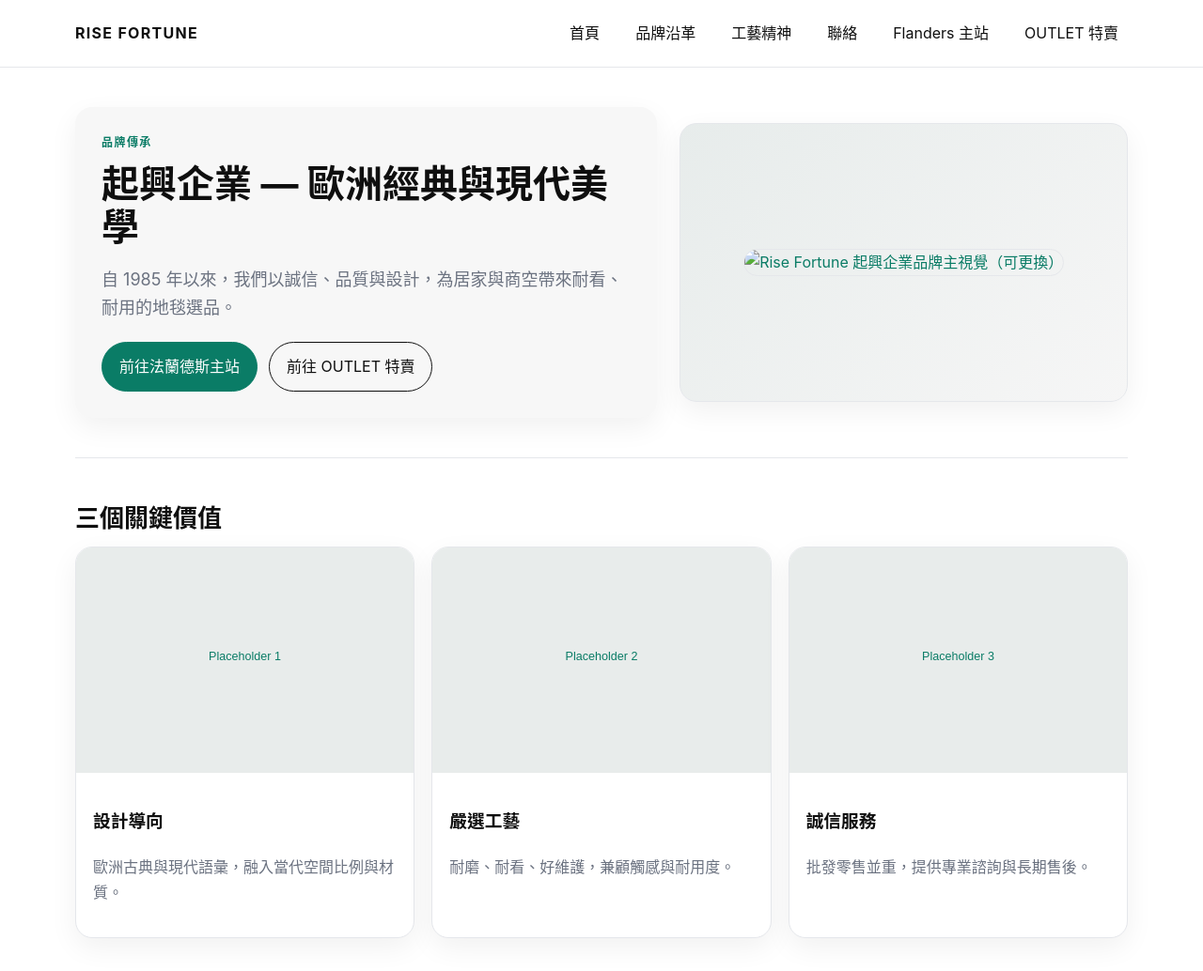
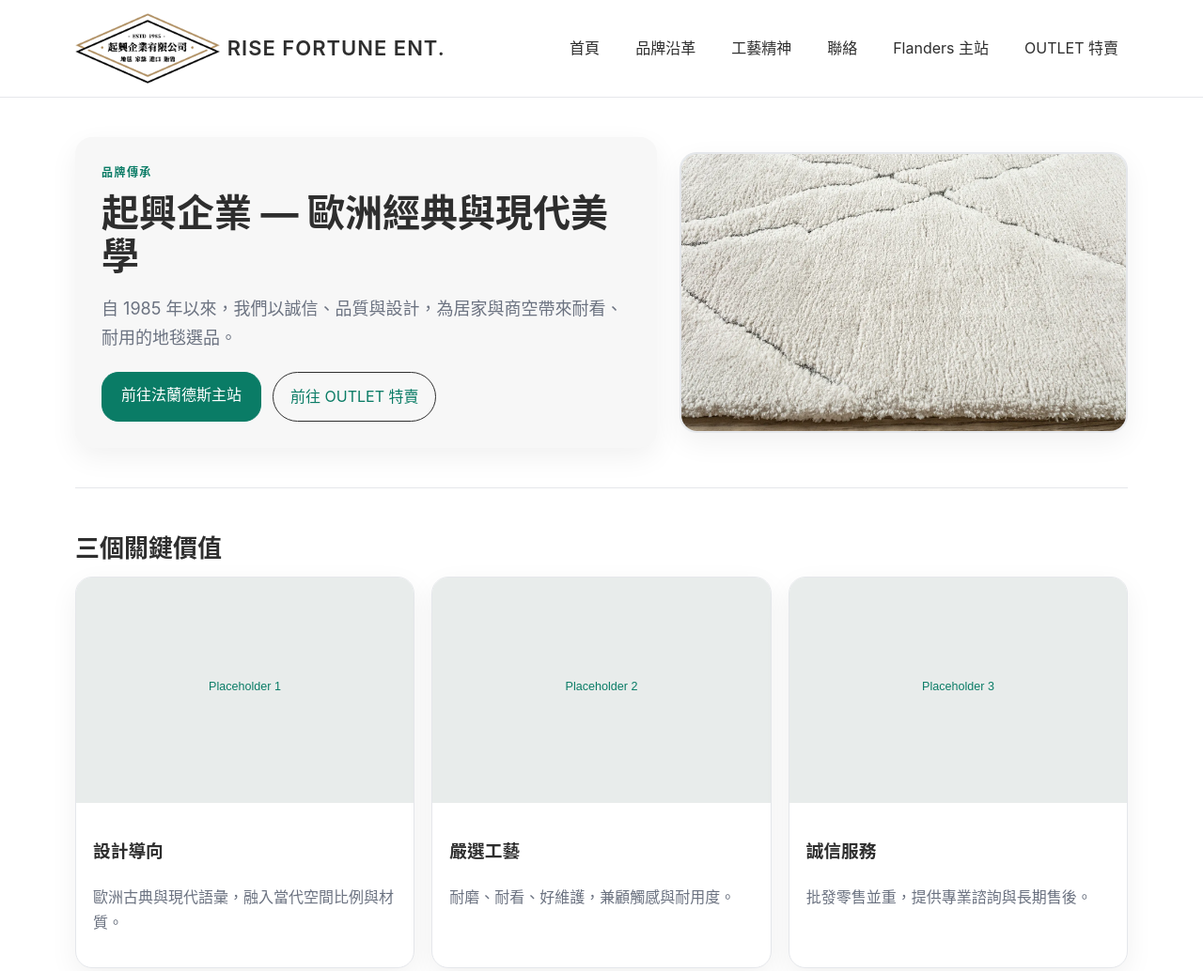
Before and after one commit to ri08628/risefortune, a plain HTML site: page index.html in a window 1280 px wide. Shown: the top 1034 px of the page at 94% size. Drawn offline with Linux system fonts and the light colour scheme.

Commit message:
update logo alignment and button hover styles

```diff
--- a/assets/styles.css
+++ b/assets/styles.css
@@ -1,15 +1,68 @@
 
 :root{
   --bg:#ffffff;
-  --ink:#0f0f0f;
+  --ink:#2E2E2E;         /* Deep Charcoal 文字主色 */
   --muted:#6b7280;
-  --accent:#0a7c66;
+  --accent:#0A7C66;      /* 起興綠 ─ 主色 */
   --accent-ink:#ffffff;
+  --brand-gold:#B38A53;  /* 傳承金 ─ logo/線條/點綴 */
   --border:#e5e7eb;
   --maxw:1120px;
   --radius:18px;
   --shadow:0 10px 30px rgba(0,0,0,.06);
 }
+/* === 互動式按鈕與連結 Hover 效果（不位移版本） === */
+
+/* 主色按鈕（綠） */
+.btn.primary {
+  background-color: var(--accent);
+  color: var(--accent-ink);
+  border-radius: var(--radius);
+  padding: 10px 20px;
+  transition: background-color 0.25s ease, box-shadow 0.25s ease;
+}
+
+/* Hover：亮度+柔光外框 */
+.btn.primary:hover {
+  background-color: color-mix(in srgb, var(--accent) 85%, white);
+  box-shadow: 0 0 10px rgba(10,124,102,0.25); /* 起興綠柔光 */
+}
+
+/* 次要按鈕（白底綠邊） */
+.btn {
+  background-color: transparent;
+  border: 1.5px solid var(--accent);
+  color: var(--accent);
+  border-radius: var(--radius);
+  padding: 10px 20px;
+  transition: background-color 0.25s ease, color 0.25s ease, box-shadow 0.25s ease;
+}
+
+.btn:hover {
+  background-color: color-mix(in srgb, var(--accent) 15%, white);
+  color: var(--accent);
+  box-shadow: 0 0 8px rgba(10,124,102,0.2);
+}
+
+/* 連結（a 標籤） */
+a {
+  color: var(--accent);
+  text-decoration: none;
+  transition: color 0.25s ease, border-color 0.25s ease;
+}
+
+a:hover {
+  color: color-mix(in srgb, var(--accent) 80%, white);
+  border-color: color-mix(in srgb, var(--accent) 80%, white);
+}
+
+/* 按鈕點擊回饋（active） */
+.btn:active {
+  opacity: 0.9;
+  box-shadow: none;
+}
+
+
 *{box-sizing:border-box}
 html,body{margin:0;padding:0;background:var(--bg);color:var(--ink);font:16px/1.7 -apple-system,BlinkMacSystemFont,"Segoe UI",Roboto,Inter,Arial,"Noto Sans CJK TC","PingFang TC","Microsoft JhengHei",sans-serif}
 a{color:inherit;text-decoration:none}
@@ -18,6 +71,26 @@ img{max-width:100%;display:block}
 .header{position:sticky;top:0;background:rgba(255,255,255,.8);backdrop-filter:blur(8px);border-bottom:1px solid var(--border);z-index:30}
 .nav{display:flex;align-items:center;justify-content:space-between;padding:14px 0}
 .logo{font-weight:700;letter-spacing:.08em}
+/* === LOGO 與公司文字緊貼設定 === */
+.logo {
+  display: flex;
+  align-items: center;   /* 垂直置中對齊 */
+  gap: 8px;              /* 控制圖片與文字間距，建議 4~10px */
+}
+
+.logo img {
+  display: block;        /* 移除底部多餘空白 */
+  height: 75px;          /* 你原本的設定 */
+  margin: 0;
+}
+
+.logo-text {
+  font-weight: 600;
+  font-size: 22px;
+  letter-spacing: 1px;
+  color: var(--ink);
+}
+
 .menu{display:flex;gap:18px}
 .menu a{padding:8px 10px;border-radius:10px}
 .menu a:hover{background:var(--border)}
--- a/index.html
+++ b/index.html
@@ -8,7 +8,7 @@
   <!-- EDIT: SEO 描述（建議 80–160 字） -->
   <meta name="description" content="起興企業（Rise Fortune）自 1985 年投入歐洲地毯進口與零售，是『法蘭德斯地毯』品牌的母公司。以誠信、品質與設計，為居家與商空帶來耐看、耐用的選品。">
   <!-- 如果你已放 favicon，取消以下註解並替換路徑 -->
-  <!-- <link rel="icon" href="assets/img/favicon.png" type="image/png"> -->
+  <link rel="icon" href="assets/img/favicon.png" type="image/png">
   <link rel="stylesheet" href="assets/styles.css" />
   <style>
     /* 可選：暫時強調編輯區塊邊框以便辨識（完成後可移除） */
@@ -19,9 +19,12 @@
   <!-- ====================== 頁首（導覽列／Logo） ====================== -->
   <header class="header" data-edit="header">
     <div class="container nav">
-      <!-- EDIT: 左上角 Logo 文字，若改用圖片可以 <img> 取代 -->
-      <!-- 例如：<img src="assets/img/logo.png" alt="Rise Fortune" height="28"> -->
-      <div class="logo">RISE FORTUNE</div>
+      <!-- Logo 與公司名稱緊貼顯示 -->
+<div class="logo">
+  <img src="assets/img/logo.png" alt="Rise Fortune" height="75">
+  <span class="logo-text">RISE FORTUNE ENT.</span>
+</div>
+
 
       <!-- EDIT: 導覽連結文字與順序。若不需要某項可刪除該 <a> -->
       <nav class="menu">
@@ -59,12 +62,22 @@
         <a class="btn" href="https://outlet.rug.com.tw" target="_blank" rel="noopener">前往 OUTLET 特賣</a>
       </div>
     </div>
-
     <!-- EDIT: 主視覺圖片（建議 1600×1000 以上，柔和自然光） -->
     <!-- 將 hero-main.jpg 換成你的圖片檔，或改用 <picture> 提供手機版裁切 -->
+    <!-- ====================== 主視覺圖片（支援 WebP + JPG 備援） ====================== -->
     <div class="hero-img">
-      <img src="assets/img/hero-main.jpg" alt="Rise Fortune 起興企業品牌主視覺（可更換）"
-           style="border-radius:18px; border:1px solid #e5e7eb;">
+    <!-- 使用 <picture> 標籤實現雙格式相容 -->
+      <picture>
+      <!-- 當瀏覽器支援 WebP 時，會優先載入這張（更小更快） -->
+      <source srcset="assets/img/hero-main.webp" type="image/webp">
+      <!-- 不支援 WebP 時，會回退載入 JPG -->
+      <img
+       src="assets/img/hero-main.jpg"
+       alt="Rise Fortune 起興企業品牌主視覺圖"
+        style="border-radius:18px; border:1px solid #e5e7eb;"
+        loading="lazy"
+      >
+      </picture>
     </div>
   </section>
 
```
Also changed, not shown: assets/img/favicon.png (added), assets/img/hero-main.jpg (added), assets/img/hero-main.webp (added), assets/img/logo.png (added).
